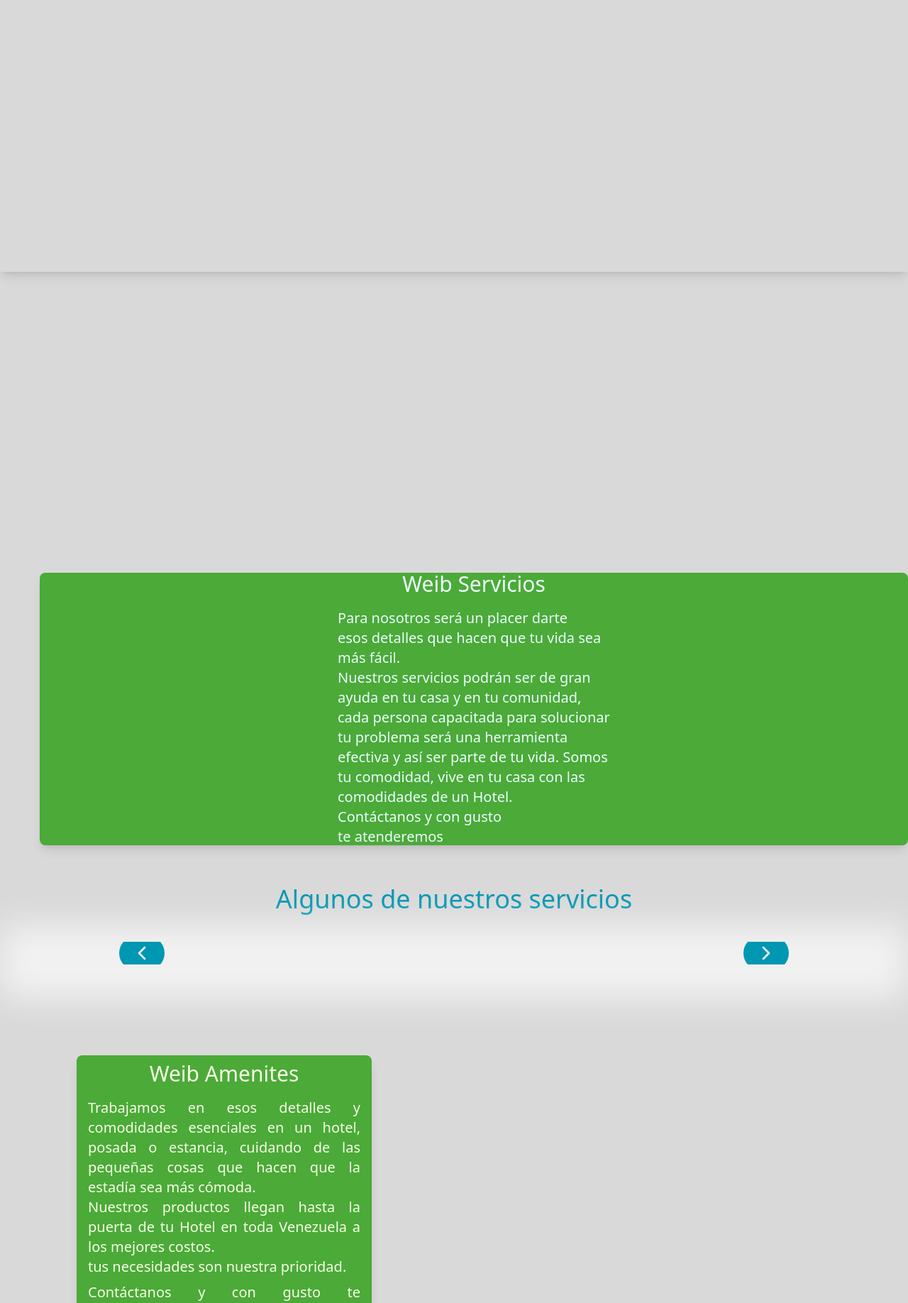
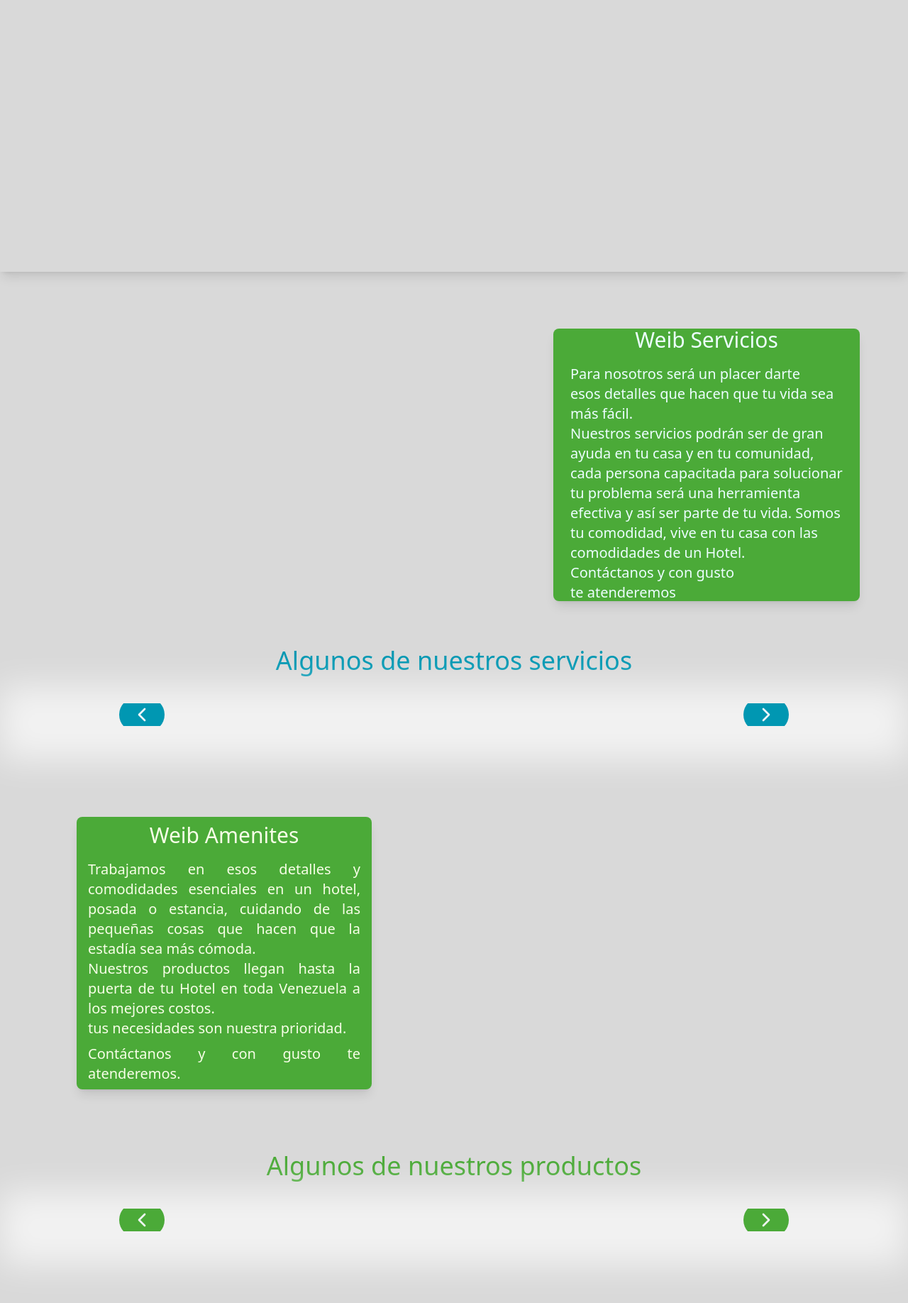
Before and after one commit to DeividVarg/Weib, a Django app: template main/templates/main.html in a window 1280 px wide. Shown: the part 74-1910 px from the top of the page at 71% size. Run offline with Django 5.2, Linux system fonts and the light colour scheme; the template is opened without the code that fills it, so the values that code supplies are empty; some libraries are stand-ins or nearby versions.

Commit message:
other changes

```diff
--- a/main/templates/main.html
+++ b/main/templates/main.html
@@ -13,7 +13,7 @@
 <main class="min-h-screen">
   <!-- carrusel principal -->
   <section class="mb-10 relative mt-1 px-2">
-    <div className="absolute inset-0 flex">
+    <div className="absolute flex animate-pulse">
       <div className="bg-[#0097b2] w-1/3 h-full blur-md"></div>
       <div className="bg-[#fdbc3b] w-1/3 h-full blur-md"></div>
       <div className="bg-[#4baa38] w-1/3 h-full blur-md"></div>
@@ -42,7 +42,7 @@
 
   <!-- Servicios -->
   <section
-    class="items-center mt-4 relative overflow-hidden lex justify-center space-x-14 items-center h-full"
+    class="items-center relative flex justify-center py-10 space-x-14 ml-8"
   >
     <article class="flex relative w-1/2 h-96 self-center">
       {%if imgs_servicios%}
```
